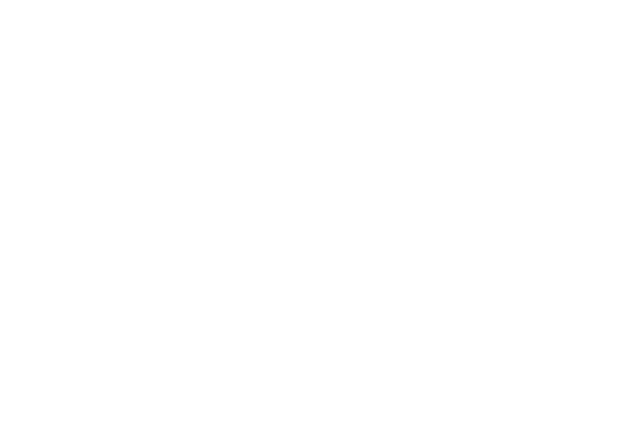
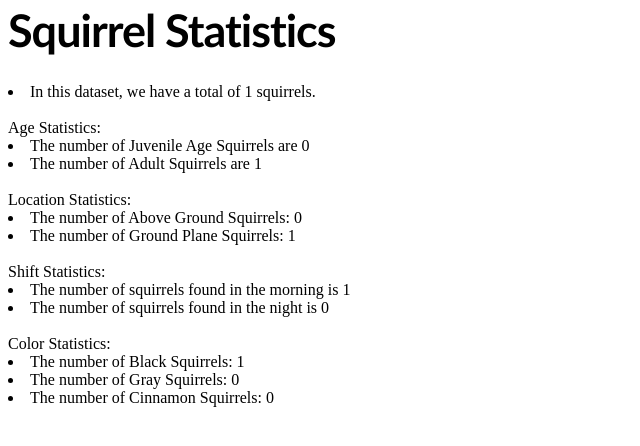
Before and after one commit to vgk2104/TFAPROJECT, a Django app: page /sightings/stats in a window 1280 px wide. Before the commit the part shown is empty. Shown: the top 446 px of the page, without its empty margins (0-640 px from the left). Run offline with Django 3.2, Linux system fonts and the light colour scheme; tables that the repository leaves empty hold one stand-in row (values such as "Sample post").

Commit message:
updated stats

```diff
--- a/TFA/Squirrel/Templates/Squirrel/stats.html
+++ b/TFA/Squirrel/Templates/Squirrel/stats.html
@@ -1,10 +1,55 @@
-<!DOCTYPE html>
-<html lang="en">
-<head>
-    <meta charset="UTF-8">
-    <title>Title</title>
-</head>
-<body>
+<html>
+    <head>
+        <style>
+        .header
 
-</body>
-</html>
+        h1 { color: #000000; font-family: 'Calibri', sans-serif; font-size: 45px; font-weight: bold; letter-spacing: -1px; line-height: 1; text-align: left; }
+
+        .button {
+            background-color: #000000;
+            border: none;
+            color: black;
+            padding: 15px 32px;
+            text-align: left;
+            text-decoration: none;
+            display: inline-block;
+            font-size: 25px;
+            margin: 4px 2px;
+            cursor: pointer;
+        }
+        </style>
+    </head>
+    <body>
+        <header class='header'>
+            <h1>Squirrel Statistics</h1>
+        </header>
+
+
+        <main>
+        	<li>In this dataset, we have a total of {{squirrels}} squirrels.</li>
+      		<br>
+            Age Statistics:
+
+            <li> The number of Juvenile Age Squirrels are {{age_juvenile}}</li>
+      		<li> The number of Adult Squirrels are {{age_adult}}</li>
+      		<br>
+            Location Statistics:
+
+      		<li>The number of Above Ground Squirrels: {{location_above}}</li>
+      		<li>The number of Ground Plane Squirrels: {{location_plane}}</li>
+
+      		<br>
+            Shift Statistics:
+            <li> The number of squirrels found in the morning is {{shift_choices_am}}</li>
+            <li> The number of squirrels found in the night is {{shift_choices_pm}}</li>
+
+            <br>
+            Color Statistics:
+      		<li>The number of Black Squirrels: {{color_choices_black}}</li>
+            <li>The number of Gray Squirrels: {{color_choices_gray}}</li>
+            <li>The number of Cinnamon Squirrels: {{color_choices_cinnamon}}</li>
+    	</main>
+
+
+
+    </body>
--- a/TFA/Squirrel/models.py
+++ b/TFA/Squirrel/models.py
@@ -25,10 +25,6 @@ class Squirrel(models.Model):
         blank=False
     )
 
-    Hectare = models.CharField(
-        max_length=100
-    )
-
     AM = 'AM'
     PM = 'PM'
 
@@ -45,10 +41,6 @@ class Squirrel(models.Model):
 
     Date = models.DateField(
         blank=True
-    )
-
-    Hectare_Squirrel_Number = models.CharField(
-        max_length=100
     )
 
     Adult = 'Adult'
--- a/TFA/Squirrel/views.py
+++ b/TFA/Squirrel/views.py
@@ -5,6 +5,7 @@ from Squirrel.forms import SquirrelForm
 from django.urls import reverse_lazy
 from django.views.generic.edit import CreateView, DeleteView
 from django.db.models import Avg, Max, Min, Count
+
 
 def map(request):
     sightings = list(Squirrel.objects.all())[:100]
@@ -16,6 +17,7 @@ def squirrel_list(request):
     list_squirrels = list(Squirrel.objects.all())
     context = {'squirrels': list_squirrels}
     return render(request, 'Squirrel/list_squirrel.html', context)
+
 
 def edit_squirrel(request, unique_squirrel_id):
     squirrel = get_object_or_404(Squirrel, Unique_Squirrel_ID=unique_squirrel_id)
@@ -32,22 +34,36 @@ def edit_squirrel(request, unique_squirrel_id):
     return render(request, 'Squirrel/edit_squirrel.html', context)
 
 
+def view_data(request, unique_squirrel_id):
+    views = list(Squirrel_data.objects.filter(Unique_Squirrel_ID=unique_squirrel_id).values())
+    return render(request, "Squirrel/view.html", {'views': views})
+
+
 def stats(request):
-    squirrels = Squirrel.objects.all()
-    total = len(squirrels)
-    latitude = squirrels.aggregate(minimum=Min('Y'), maximum=Max('Y'))
-    longitude = squirrels.aggregate(minimum=Min('X'), maximum=Max('X'))
-    primary_fur_color = list(squirrels.values_list('Primary_Fur_Color').annotate(Count('Primary_Fur_Color')))
-    Age = list(squirrels.values_list('Age').annotate(Count('Age')))
-    shift = list(squirrels.values_list('Shift').annotate(Count('Shift')))
-    context = {'total': total,
-               'latitude': latitude,
-               'longitude': longitude,
-               'primary_fur_color': primary_fur_color,
-               'Age': Age,
-               'shift': shift,
-               }
+    squirrels = Squirrel.objects.all().count()
+    age_juvenile = Squirrel.objects.filter(Age='Juvenile').count()
+    age_adult = Squirrel.objects.filter(Age='Adult').count()
+    location_above = Squirrel.objects.filter(Location='Above Ground').count()
+    location_plane = Squirrel.objects.filter(Location='Ground Plane').count()
+    shift_choices_am = Squirrel.objects.filter(Shift='AM').count()
+    shift_choices_pm = Squirrel.objects.filter(Shift='PM').count()
+    color_choices_gray = Squirrel.objects.filter(Primary_Fur_Color='Gray').count()
+    color_choices_black = Squirrel.objects.filter(Primary_Fur_Color='Black').count()
+    color_choices_cinnamon = Squirrel.objects.filter(Primary_Fur_Color='Cinnamon').count()
+    context = {
+        'squirrels': squirrels,
+        'age_juvenile': age_juvenile,
+        'age_adult': age_adult,
+        'location_above': location_above,
+        'location_plane': location_plane,
+        'shift_choices_am': shift_choices_am,
+        'shift_choices_pm': shift_choices_pm,
+        'color_choices_gray': color_choices_gray,
+        'color_choices_black': color_choices_black,
+        'color_choices_cinnamon': color_choices_cinnamon,
+    }
     return render(request, 'Squirrel/stats.html', context)
+
 
 def add_squirrel(request):
     if request.method == 'Post':
```
Also changed, not shown: TFA/Squirrel/Templates/Squirrel/view.html (added, +10 -0 lines), TFA/Squirrel/forms.py (+4 -3 lines).
